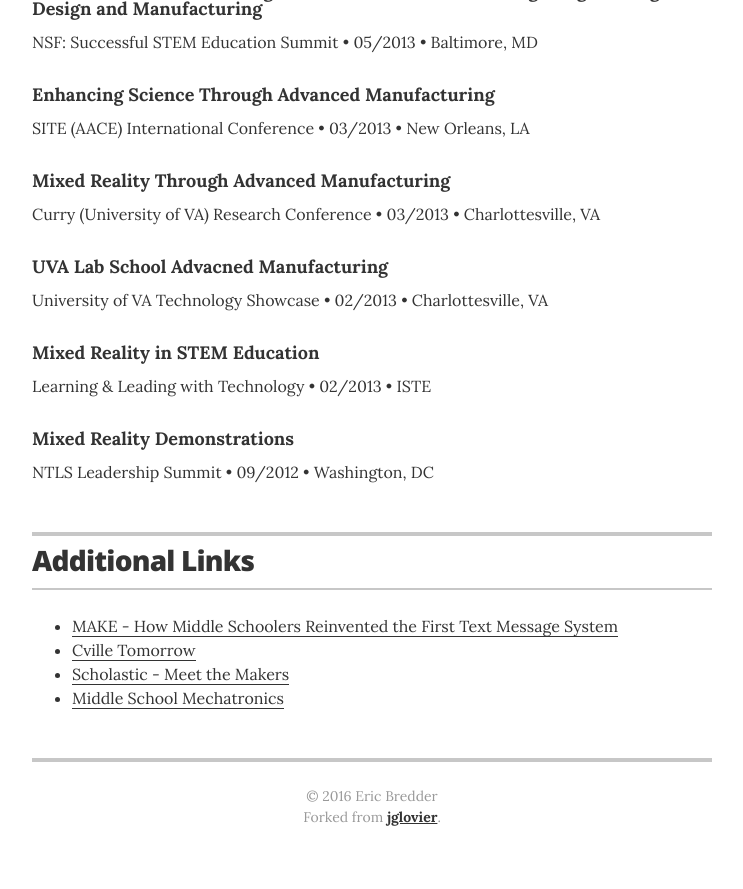
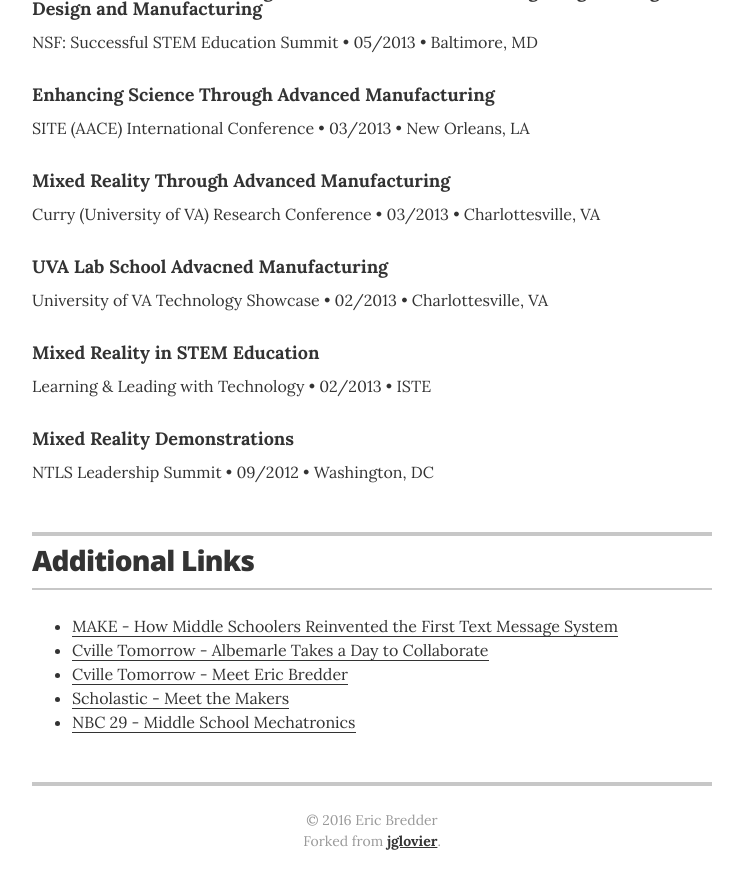
Before and after one commit to eabredder/eabredder.github.io, a Jekyll site: the page built from index.html, in a window 1280 px wide and 900 px high, scrolled down 3656 px. Shown: the top 889 px of the window, without its empty margins (268-1011 px from the left). Built offline with Jekyll 4.4.1, drawn with Linux system fonts in a browser that asks for light colours.

Commit message:
Update resume.html

```diff
--- a/_layouts/resume.html
+++ b/_layouts/resume.html
@@ -344,12 +344,11 @@
 
         <div class="resume-item">
           <ul class="resume-item-list">
-            <li><a href="http://makezine.com/2015/06/29/re-inventing-first-text-message-system/">MAKE - How Middle Schoolers Reinvented the First Text Message System
-
-</a></li>
-            <li><a href="http://www.cvilletomorrow.org/news/article/19928-eric-bredder/">Cville Tomorrow</a></li>
+            <li><a href="http://makezine.com/2015/06/29/re-inventing-first-text-message-system/">MAKE - How Middle Schoolers Reinvented the First Text Message System</a></li>
+            <li><a href="http://www.cvilletomorrow.org/news/article/19415-making-connections-conference/">Cville Tomorrow - Albemarle Takes a Day to Collaborate</a></li>
+            <li><a href="http://www.cvilletomorrow.org/news/article/19928-eric-bredder/">Cville Tomorrow - Meet Eric Bredder</a></li>
             <li><a href="http://www.scholastic.com/browse/article.jsp?id=3758299">Scholastic - Meet the Makers</a></li>
-            <li><a href="http://www.nbc29.com/story/23613853/albemarle-middle-school-offers-mechatronics-class">Middle School Mechatronics</a></li>
+            <li><a href="http://www.nbc29.com/story/23613853/albemarle-middle-school-offers-mechatronics-class">NBC 29 - Middle School Mechatronics</a></li>
 
           </ul>
         </div>
```
